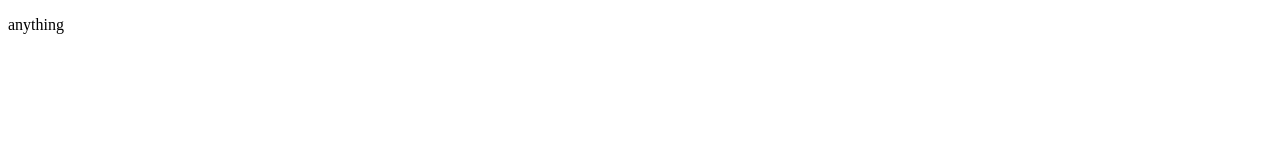
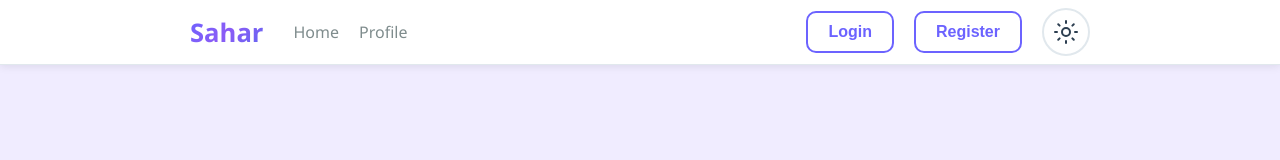
Before and after one commit to saharsalemcs/Social-Media-Project, a website: page index.html in a window 1280 px wide. Drawn offline with nearby package versions, Linux system fonts and the light colour scheme; no server answers.

Commit message:
inittal home page

```diff
--- /dev/null
+++ b/css/style.css
@@ -0,0 +1,250 @@
+*{
+    margin: 0;
+    padding: 0;
+    box-sizing: border-box;
+}
+
+:root {
+    --primary-color: #6C63FF;
+    --primary-dark: #5a52d5;
+    --primary-light: #8b5cf6;
+    --secondary-color: #4CAF50;
+    --gradient-primary: linear-gradient(135deg, #667eea 0%, #764ba2 100%);
+    --gradient-secondary: linear-gradient(135deg, #6C63FF 0%, #8b5cf6 50%, #6366f1 100%);
+    --gradient-danger: linear-gradient(135deg, #ff6b6b 0%, #ee5a6f 100%);
+    --gradient-bg: linear-gradient(135deg, #f5f7fa 0%, #c3cfe2 100%);
+    --text-dark: #2C3E50;
+    --text-light: #7F8C8D;
+    --text-white: #FFFFFF;
+    --bg-light: #F8F9FA;
+    --bg-white: #FFFFFF;
+    --bg-dark: rgba(20, 20, 35, 0.95);
+    --border-color: #E1E8ED;
+    --border-primary: rgba(108, 99, 255, 0.3);
+    --shadow-sm: 0 2px 8px rgba(0, 0, 0, 0.08);
+    --shadow-md: 0 4px 16px rgba(0, 0, 0, 0.12);
+    --shadow-lg: 0 8px 30px rgba(0, 0, 0, 0.15);
+    --shadow-primary: 0 4px 15px rgba(108, 99, 255, 0.3);
+    --radius-sm: 8px;
+    --radius-md: 12px;
+    --radius-lg: 16px;
+    --radius-xl: 20px;
+    --radius-full: 50%;
+}
+
+button{
+    border: none;
+    outline: none;
+    cursor: pointer;
+}
+li{
+    list-style: none;
+}
+a{
+    text-decoration: none;
+}
+body{
+    font-family: 'Segoe UI', Tahoma, Geneva, Verdana, sans-serif;
+    background: #f0ecff;
+    min-height: 100vh;
+    padding-top: 65px;
+}
+nav{
+    background: #fff;
+    position: fixed;
+    top: 0;
+    left: 0;
+    right: 0;
+    padding: 0 20px;
+    z-index: 1000;
+    border-bottom: 1px solid #E1E8ED;
+    box-shadow: 0 2px 8px rgba(0, 0, 0, 0.08);
+}
+.nav-container{
+    width: 900px;
+    margin: 0 auto;
+
+}
+.nav-content{
+    display: flex;
+    align-items: center;
+    justify-content: space-between;
+    height: 64px;
+}
+.nav-left{
+    display: flex;
+    align-items: center;
+    gap: 30px;
+}
+.nav-left .logo{
+    font-size: 1.6rem;
+    font-weight: 700;
+    background: linear-gradient(135deg, #6C63FF 0%, #8b5cf6 50%, #6366f1 100%);
+    -webkit-text-fill-color: transparent;
+    -webkit-background-clip: text;
+    transition: transform 0.3s ease;
+}
+.nav-left .logo:hover{
+    transform: scale(1.05);
+}
+.nav-left .nav-links{
+    display: flex;
+    gap: 20px;
+}
+.nav-links .nav-link{
+    color: #7F8C8D;
+    font-weight: 500;
+    transition: all 0.3s ease;
+    position: relative;
+}
+.nav-links .nav-link:hover{
+    color: #6C63FF;
+}
+.nav-links .nav-link::after{
+    content: "";
+    position: absolute;
+    background: #6C63FF;
+    width: 0;
+    height: 3px;
+    left: 0;
+    bottom: -5px;
+    border-radius: 10px;
+    transition: width 0.3s ease;
+}
+.nav-links .nav-link:hover::after{
+    width: 100%;
+}
+.nav-content .nav-right{
+
+}
+.nav-right .nav-buttons{
+    display: flex;
+    align-items: center;
+    gap: 20px;
+}
+.nav-buttons .btn{
+    background: transparent;
+    border: 2px solid #6C63FF;
+    padding: 10px 20px;
+    border-radius: 10px;
+    color: #6C63FF;
+    font-size: 16px;
+    font-weight: 600;
+    transition: all 0.3s ease;
+}
+.nav-buttons .btn:hover{
+    background: #6C63FF;
+    color: #fff;
+    transform: translateY(-2px);
+}
+.theme-toggle{
+    background: transparent;
+    width: 48px;
+    height: 48px;
+    border: 2px solid #E1E8ED;
+    border-radius: 50%;
+    display: flex;
+    justify-content: center;
+    align-items: center;
+    color: #2C3E50;
+    transition: all 0.3s ease;
+}
+.theme-toggle:hover{
+    border-color: #6C63FF;
+    transform: scale(1.05);
+}
+.theme-toggle .icon{
+    width: 24px;
+    height: 24px;
+}
+.posts-container{
+    max-width: 900px;
+    margin: 0 auto;
+    padding: 2rem 1rem;
+}
+.post-card{
+    background: #fff;
+    border: 1px solid #E1E8ED;
+    border-radius: 20px;
+    margin-bottom: 20px;
+    padding: 5px 5px 22px 5px;
+    box-shadow: 0 4px 16px rgba(0, 0, 0, 0.12);
+    transition: all 0.3s ease;
+}
+.post-card:hover{
+    transform: translateY(-5px);
+    box-shadow: 0 12px 35px rgba(108, 99, 255, 0.2);
+    border-color: #6C63FF;
+}
+.post-header{
+    display: flex;
+    align-items: center;
+    gap: 10px;
+    padding: 1rem;
+    border-bottom: 1px solid #F8F9FA;
+}
+.post-header .profile-image{
+    width: 48px;
+    height: 48px;
+    border-radius: 50%;
+    border: 2px solid #6C63FF;
+    object-fit: cover;
+    cursor: pointer;
+    flex-shrink: 0;
+    transition: transform 0.3s ease;
+}
+.post-header .profile-image:hover{
+    transform: scale(1.1);
+}
+.post-header .user-name{
+    color: #2C3E50;
+    font-size: 1rem;
+    font-weight: 600;
+    cursor: pointer;
+    margin-bottom: 0.12rem;
+}
+.post-header .post-time{
+    color: #7F8C8D;
+    font-size: 0.8rem;
+}
+.post-content{
+    padding: 1rem 1.25rem;
+    cursor: pointer;
+    overflow: hidden;
+}
+.post-content .post-text{
+    color: #2C3E50;
+    line-height: 1.7;
+    font-size: 1.2rem;
+    line-break: auto;
+    word-wrap: break-word;
+    margin-bottom: 1rem;
+    padding: 0 18px;
+}
+.post-content .post-img{
+    width: 100%;
+    height: 100%;
+    border-radius: 12px;
+    object-fit: cover;
+    padding: 0 20px 10px 20px;
+    transition: transform 0.5s ease;
+}
+.post-content .post-img:hover{
+    transform: scale(1.01);
+}
+.post-comments{
+    display: flex;
+    align-items: center;
+    gap: 10px;
+    margin: 1rem 1.5rem 0.3rem;
+    color: #7F8C8D;
+    font-size: 1rem;
+    padding: 8px 12px;
+    border-radius: 12px;
+    cursor: pointer;
+    transition: all 0.3s ease;
+}
+.post-comments:hover{
+    color: #6C63FF;
+    background: rgba(108, 99, 255, 0.05);
+}
--- a/index.html
+++ b/index.html
@@ -1,11 +1,82 @@
 <!DOCTYPE html>
-<html lang="en">
+<html lang="en" dir="ltr">
 <head>
     <meta charset="UTF-8">
     <meta name="viewport" content="width=device-width, initial-scale=1.0">
+    <meta name="description" content="A modern social media platform to connect, share, and interact. Post updates, explore content, and stay connected anytime, anywhere.">
     <title>Social Media Project</title>
+    <!-- CSS Style -->
+    <link rel="stylesheet" href="css/style.css">
+    <!-- Axios Locally -->
+    <script src="node_modules/axios/dist/axios.min.js"></script>
+    <!-- Font Awesome -->
+    <link rel="stylesheet" href="https://cdnjs.cloudflare.com/ajax/libs/font-awesome/6.5.1/css/all.min.css"/>
+
 </head>
 <body>
-    <p>anything</p>
+    <header>
+        <nav>
+            <div class="nav-container">
+                <div class="nav-content">
+                    <div class="nav-left">
+                        <h1 class="logo"><a href="index.html">Sahar</a></h1>
+                        <ul class="nav-links">
+                            <li><a class="nav-link" href="index.html">Home</a></li>
+                            <li><a class="nav-link" href="profile.html">Profile</a></li>
+                        </ul>
+                    </div>
+                    <div class="nav-right">
+                        <div class="nav-buttons">
+                            <button class="btn login-btn">Login</button>
+                            <button class="btn register-btn">Register</button>
+                            <button class="theme-toggle" aria-label="Toggle theme">
+                                <!-- Sun Icon -->
+                                <svg class="icon sun-icon" viewBox="0 0 24 24" fill="none" stroke="currentColor" stroke-width="2" stroke-linecap="round"
+                                    stroke-linejoin="round">
+                                    <circle cx="12" cy="12" r="4" />
+                                    <line x1="12" y1="1" x2="12" y2="3" />
+                                    <line x1="12" y1="21" x2="12" y2="23" />
+                                    <line x1="4.22" y1="4.22" x2="5.64" y2="5.64" />
+                                    <line x1="18.36" y1="18.36" x2="19.78" y2="19.78" />
+                                    <line x1="1" y1="12" x2="3" y2="12" />
+                                    <line x1="21" y1="12" x2="23" y2="12" />
+                                    <line x1="4.22" y1="19.78" x2="5.64" y2="18.36" />
+                                    <line x1="18.36" y1="5.64" x2="19.78" y2="4.22" />
+                                </svg>
+
+                                <!-- Moon Icon -->
+                                <!-- <svg class="icon moon-icon" viewBox="0 0 24 24" fill="none" stroke="currentColor" stroke-width="2"
+                                    stroke-linecap="round" stroke-linejoin="round">
+                                    <path d="M21 12.79A9 9 0 1 1 11.21 3 7 7 0 0 0 21 12.79z" />
+                                </svg> -->
+                            </button>
+                        </div>
+                    </div>
+                </div>
+            </div>
+        </nav>
+    </header>
+    <main class="posts-container">
+        <!-- <div class="post-card">
+            <div class="post-header">
+                <img class="profile-image" src="images/profile.jpg" alt="profile-image">
+                <div>
+                    <h3 class="user-name">user_name</h3>
+                    <span class="post-time">2 hours ago</span>
+                </div>
+            </div>
+            <div class="post-content">
+                <p class="post-text">pla pla pla</p>
+
+                <img src="" alt="post image" class="post-img">
+            </div>
+            <div class="post-comments">
+                <i class="fa-regular fa-comment comments-icon"></i>
+                <span class="comment-count">0</span>
+                <span class="comment-word">comment</span>
+            </div>
+        </div> -->
+    </main>
+    <script src="js/main.js"></script>
 </body>
 </html>
--- /dev/null
+++ b/js/main.js
@@ -0,0 +1,29 @@
+axios.get("https://tarmeezacademy.com/api/v1/posts").then((response) => {
+  let posts = response.data.data;
+  let postHTML = "";
+  for (post of posts) {
+    console.log(post);
+
+    postHTML += `
+            <div class="post-card">
+            <div class="post-header">
+                <img class="profile-image" src="${post.author.profile_image}" alt="profile-image">
+                <div>
+                    <h2 class="user-name">${post.author.username}</h2>
+                    <span class="post-time">${post.created_at}</span>
+                </div>
+            </div>
+            <div class="post-content">
+                <p class="post-text">${post.body}</p>
+                <img src="${post.image}" alt="post image" class="post-img">
+            </div>
+            <div class="post-comments">
+                <i class="fa-regular fa-comment comments-icon"></i>
+                <span class="comment-count">${post.comments_count}</span>
+                <span class="comment-word">comments</span>
+            </div>
+        </div>
+    `;
+  }
+  document.querySelector(".posts-container").innerHTML = postHTML;
+});
```
Also changed, not shown: package.json (added, +23 -0 lines), images/627ab7396b4b822ca8fe7ae54cef70b2.jpg (added), images/profile.jpg (added), 1 other file.
